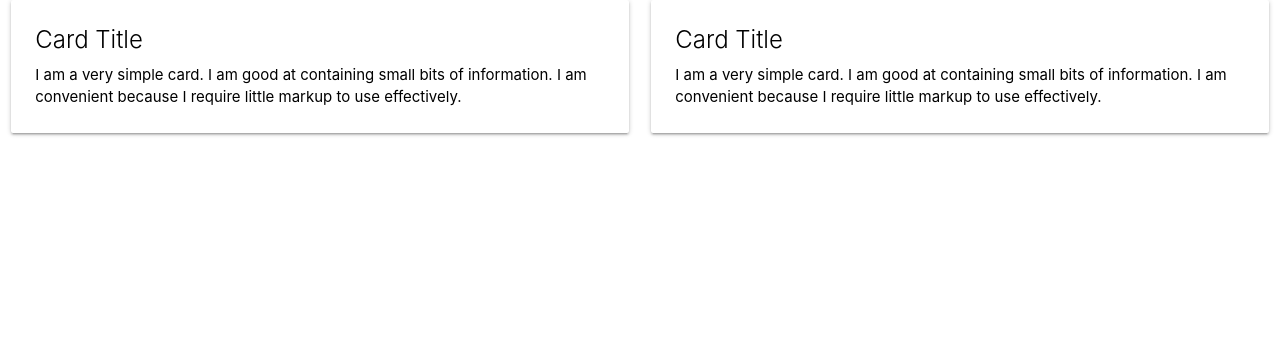
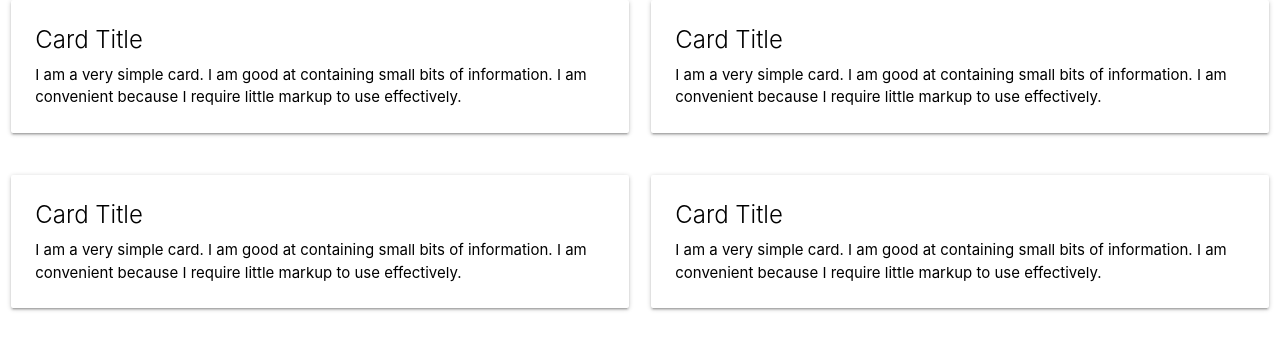
Before and after one commit to tthegood/work, a plain HTML site: page dash.html in a window 1280 px wide. Shown: the part 72-422 px from the top of the page. Drawn offline with nearby package versions, Linux system fonts and the light colour scheme.

Commit message:
Add files via upload

```diff
--- a/dash.html
+++ b/dash.html
@@ -43,6 +43,26 @@
 
     </div>
     <div class="row">
+      <div class="col s12 m6">
+        <div class="card">
+          <div class="card-content black-text">
+            <span class="card-title">Card Title</span>
+            <p>I am a very simple card. I am good at containing small bits of information.
+            I am convenient because I require little markup to use effectively.</p>
+          </div>
+        </div>
+      </div> <!-- end of col -->
+
+      <div class="col s12 m6">
+        <div class="card">
+          <div class="card-content black-text">
+            <span class="card-title">Card Title</span>
+            <p>I am a very simple card. I am good at containing small bits of information.
+            I am convenient because I require little markup to use effectively.</p>
+          </div>
+        </div>
+      </div> <!-- end of col -->
+
 
     </div>
 
```
